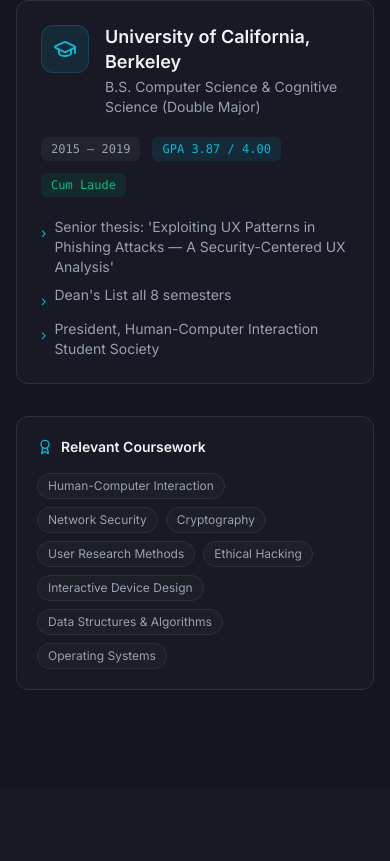
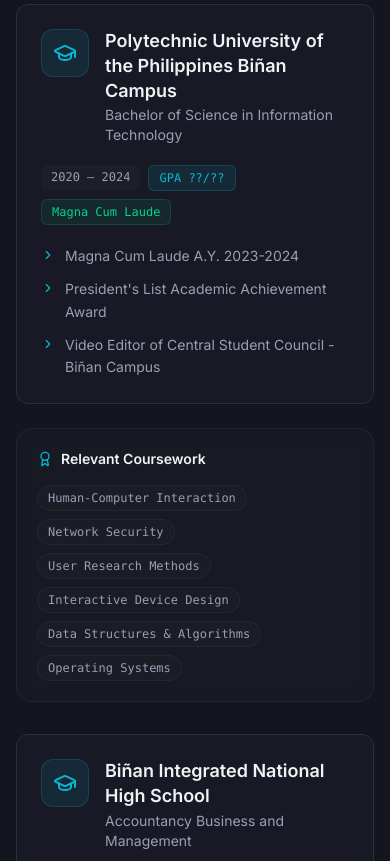
Before and after one commit to matthewarzola/BM_portfolio, a Vue app: page / in a window 390 px wide. Shown: the part 4423-5284 px from the top of the page. Built offline with nearby package versions, Linux system fonts and the light colour scheme.

Commit message:
feat: enhance Education component with structured data, improved scroll animation, and refined layout

```diff
--- a/src/components/sections/Education.vue
+++ b/src/components/sections/Education.vue
@@ -1,133 +1,167 @@
+<!-- Education.vue -->
 <script setup lang="ts">
-import { ref, onMounted, onUnmounted } from "vue";
-import { GraduationCap, Award } from "lucide-vue-next";
+import { ref, onMounted, onBeforeUnmount } from "vue";
+import { GraduationCap, Award, ChevronRight } from "lucide-vue-next";
 
-const courses = [
-  "Human-Computer Interaction", "Network Security", "Cryptography",
-  "User Research Methods", "Ethical Hacking", "Interactive Device Design",
-  "Data Structures & Algorithms", "Operating Systems",
+interface Education {
+	institution: string;
+	degree: string;
+	from: string;
+	to: string;
+	gpa?: string;
+	honor?: string;
+	courses?: string[];
+	highlights: string[];
+}
+
+const education: Education[] = [
+	{
+		institution: "Polytechnic University of the Philippines Biñan Campus",
+		degree: "Bachelor of Science in Information Technology",
+		from: "2020",
+		to: "2024",
+		gpa: "??/??",
+		honor: "Magna Cum Laude",
+		courses: [
+			"Human-Computer Interaction",
+			"Network Security",
+			"User Research Methods",
+			"Interactive Device Design",
+			"Data Structures & Algorithms",
+			"Operating Systems",
+		],
+		highlights: [
+			"Magna Cum Laude A.Y. 2023-2024",
+			"President's List Academic Achievement Award",
+			"Video Editor of Central Student Council - Biñan Campus",
+		],
+	},
+	{
+		institution: "Biñan Integrated National High School",
+		degree: "Accountancy Business and Management",
+		from: "2018",
+		to: "2020",
+		gpa: "",
+		honor: "",
+		courses: [
+		],
+		highlights: [
+			"Academic Achievement Award",
+			"Video Editor of ABM Organization",
+		],
+	},
 ];
 
-const highlights = [
-  "Senior thesis: 'Exploiting UX Patterns in Phishing Attacks — A Security-Centered UX Analysis'",
-  "Dean's List all 8 semesters",
-  "President, Human-Computer Interaction Student Society",
-];
+// ─── Scroll animation ─────────────────────────────────────────────────────────
 
-// Scroll-in-view logic (replaces useScrollInView hook)
 const sectionRef = ref<HTMLElement | null>(null);
 const inView = ref(false);
-
 let observer: IntersectionObserver | null = null;
 
 onMounted(() => {
 	observer = new IntersectionObserver(
 		([entry]) => {
-      if (entry.isIntersecting) inView.value = true;
+			if (entry.isIntersecting) {
+				inView.value = true;
+				observer?.disconnect();
+			}
 		},
-    { threshold: 0.1 }
+		{ threshold: 0.1 },
 	);
 	if (sectionRef.value) observer.observe(sectionRef.value);
 });
 
-onUnmounted(() => {
-  observer?.disconnect();
-});
+onBeforeUnmount(() => observer?.disconnect());
 </script>
 
 <template>
 	<section id="education" class="py-24 px-4 sm:px-6">
-    <div class="max-w-6xl mx-auto" ref="sectionRef">
+		<div ref="sectionRef" class="max-w-6xl mx-auto">
+			<!-- ── Header ──────────────────────────────────────────────────────── -->
+			<div class="mb-16 transition-all duration-700 ease-out"
+				:class="inView ? 'opacity-100 translate-y-0' : 'opacity-0 translate-y-8'">
+				<p class="text-primary text-sm font-mono tracking-[0.2em] uppercase mb-3 flex items-center gap-2">
+					<span class="inline-block w-4 h-px bg-primary" aria-hidden="true" />
+					education
+				</p>
 
-      <!-- Section Header -->
-      <Transition name="fade-up" appear>
-        <div v-if="inView" class="mb-16">
-          <p class="text-primary text-sm font-mono tracking-widest uppercase mb-2">/ education</p>
-          <h2 class="text-3xl sm:text-4xl font-bold text-foreground">Academic background</h2>
+				<h2 class="text-3xl sm:text-4xl font-bold text-foreground tracking-tight">
+					Academic background
+				</h2>
 			</div>
-      </Transition>
 
-      <!-- Main Grid -->
-      <Transition name="fade-up-delay" appear>
+			<!-- ── Education entries ──────────────────────────────────────────── -->
+			<div class="space-y-8">
+				<div v-for="(edu, i) in education" :key="edu.institution"
+					class="grid md:grid-cols-5 gap-6 items-start transition-all duration-700 ease-out" :class="inView ? 'opacity-100 translate-y-0' : 'opacity-0 translate-y-6'
+						" :style="{ transitionDelay: `${100 + i * 120}ms` }">
+					<!-- Degree card — col 1-3 -->
+					<article
+						class="md:col-span-3 p-6 rounded-xl border border-border bg-card/60 backdrop-blur-sm hover:border-primary/30 transition-all"
+						:style="{ transitionDelay: `${100 + i * 100}ms` }">
+						<!-- Institution row -->
+						<div class="flex items-start gap-4 mb-5">
 							<div
-          v-if="inView"
-          class="grid md:grid-cols-5 gap-8 items-start"
-          data-testid="card-education-0"
-        >
-          <!-- Degree Card -->
-          <div class="md:col-span-3 p-6 rounded-xl border border-border bg-card/60 backdrop-blur-sm hover:border-primary/30 transition-all">
-            <div class="flex items-start gap-4 mb-5">
-              <div class="w-12 h-12 rounded-xl bg-primary/10 border border-primary/20 flex items-center justify-center shrink-0">
-                <GraduationCap class="w-6 h-6 text-primary" />
+								class="w-12 h-12 rounded-xl bg-primary/10 border border-primary/20 flex items-center justify-center shrink-0">
+								<GraduationCap class="w-6 h-6 text-primary" aria-hidden="true" />
 							</div>
+
 							<div>
 								<h3 class="text-foreground font-semibold text-lg leading-snug">
-                  University of California, Berkeley
+									{{ edu.institution }}
 								</h3>
 								<p class="text-muted-foreground text-sm mt-0.5">
-                  B.S. Computer Science &amp; Cognitive Science (Double Major)
+									{{ edu.degree }}
 								</p>
 							</div>
 						</div>
 
-            <div class="flex flex-wrap gap-3 mb-5">
-              <span class="px-2.5 py-1 rounded-md bg-muted text-muted-foreground font-mono text-xs">2015 – 2019</span>
-              <span class="px-2.5 py-1 rounded-md bg-primary/10 text-primary font-mono text-xs">GPA 3.87 / 4.00</span>
-              <span class="px-2.5 py-1 rounded-md bg-emerald-500/10 text-emerald-500 font-mono text-xs">Cum Laude</span>
+						<!-- Meta pills -->
+						<div class="flex flex-wrap gap-2 mb-5">
+							<span class="px-2.5 py-1 rounded-md bg-muted/60 text-muted-foreground font-mono text-xs">
+								{{ edu.from }} – {{ edu.to }}
+							</span>
+							<span v-if="edu.gpa"
+								class="px-2.5 py-1 rounded-md bg-primary/10 text-primary font-mono text-xs border border-primary/20">
+								GPA {{ edu.gpa }}
+							</span>
+							<span v-if="edu.honor"
+								class="px-2.5 py-1 rounded-md bg-emerald-500/10 text-emerald-400 font-mono text-xs border border-emerald-500/20">
+								{{ edu.honor }}
+							</span>
 						</div>
 
-            <ul class="space-y-2">
-              <li
-                v-for="(highlight, j) in highlights"
-                :key="j"
-                class="flex gap-2 text-sm text-muted-foreground"
-              >
-                <span class="text-primary mt-1.5 shrink-0">›</span>
-                {{ highlight }}
+						<!-- Highlights -->
+						<ul class="space-y-2.5" aria-label="Academic highlights">
+							<li v-for="(highlight, j) in edu.highlights" :key="j"
+								class="flex items-start gap-2.5 text-sm text-muted-foreground leading-relaxed">
+								<ChevronRight class="text-primary shrink-0 mt-[3px] size-3.5" aria-hidden="true" />
+								<span>{{ highlight }}</span>
 							</li>
 						</ul>
+					</article>
+
+					<!-- Coursework card — col 4-5 -->
+					<aside v-if="edu.courses?.length"
+						class="md:col-span-2 p-5 rounded-2xl border border-border/60 bg-card/50 backdrop-blur-sm hover:border-primary/40 hover:bg-card/80 transition-all duration-700 ease-out"
+						:class="inView ? 'opacity-100 translate-y-0' : 'opacity-0 translate-y-6'
+							" style="transition-delay: 200ms" aria-label="Relevant coursework">
+						<div class="flex items-center gap-2 mb-4">
+							<Award class="w-4 h-4 text-primary" aria-hidden="true" />
+							<h4 class="text-sm font-semibold text-foreground">
+								Relevant Coursework
+							</h4>
 						</div>
 
-          <!-- Coursework Card -->
-          <div class="md:col-span-2">
-            <div class="p-5 rounded-xl border border-border bg-card/60 backdrop-blur-sm">
-              <div class="flex items-center gap-2 mb-4">
-                <Award class="w-4 h-4 text-primary" />
-                <h4 class="text-sm font-semibold text-foreground">Relevant Coursework</h4>
-              </div>
-              <div class="flex flex-wrap gap-2">
-                <span
-                  v-for="course in courses"
-                  :key="course"
-                  class="px-2.5 py-1 text-xs rounded-full border border-border bg-muted/50 text-muted-foreground hover:border-primary/30 hover:text-foreground transition-colors"
-                >
+						<div class="flex flex-wrap gap-2" role="list">
+							<span v-for="course in edu.courses" :key="course" role="listitem"
+								class="px-2.5 py-1 text-xs rounded-full border border-border/60 bg-muted/40 text-muted-foreground font-mono hover:border-primary/30 hover:text-foreground transition-colors duration-150 cursor-default">
 								{{ course }}
 							</span>
 						</div>
+					</aside>
 				</div>
 			</div>
-
-        </div>
-      </Transition>
-
 		</div>
 	</section>
 </template>
-
-<style scoped>
-.fade-up-enter-active {
-  transition: opacity 0.6s ease, transform 0.6s ease;
-}
-.fade-up-enter-from {
-  opacity: 0;
-  transform: translateY(30px);
-}
-
-.fade-up-delay-enter-active {
-  transition: opacity 0.6s ease 0.1s, transform 0.6s ease 0.1s;
-}
-.fade-up-delay-enter-from {
-  opacity: 0;
-  transform: translateY(30px);
-}
-</style>
```
Lines whose indentation alone changed are shown as unchanged.
